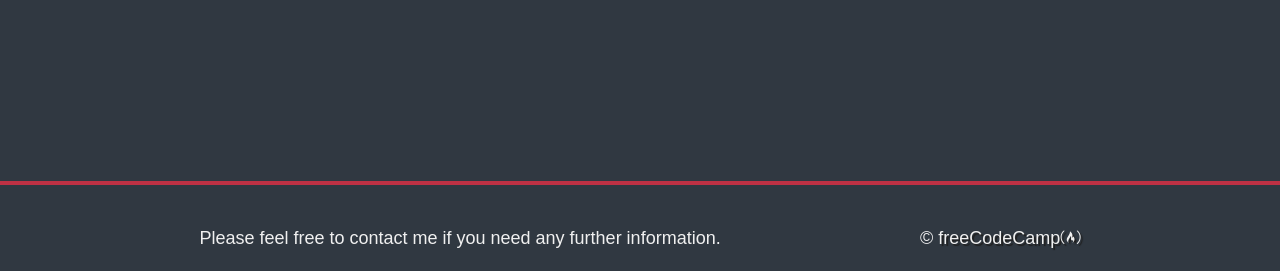
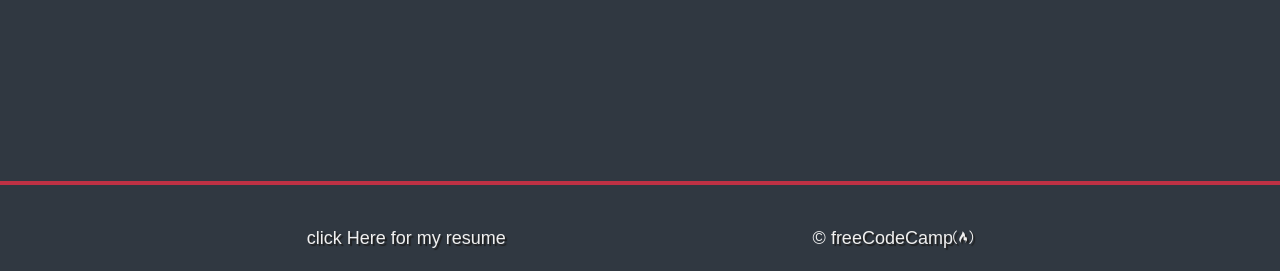
Before and after one commit to sameerarshad786/personal-portfolio-webpage, a plain HTML site: page index.html in a window 1280 px wide. Shown: the part 2680-2951 px from the top of the page. Drawn offline with Linux system fonts and the light colour scheme; a web font is replaced by a local one.

Commit message:
feat: resume added

```diff
--- a/index.html
+++ b/index.html
@@ -111,7 +111,7 @@
       </div>
         <footer>
           <p>
-            Please feel free to contact me if you need any further information.
+            <a href="media/sameer-resume.pdf">click Here for my resume</a>
           </p>
           <p>
             &copy;
```
Also changed, not shown: 1 other file.
